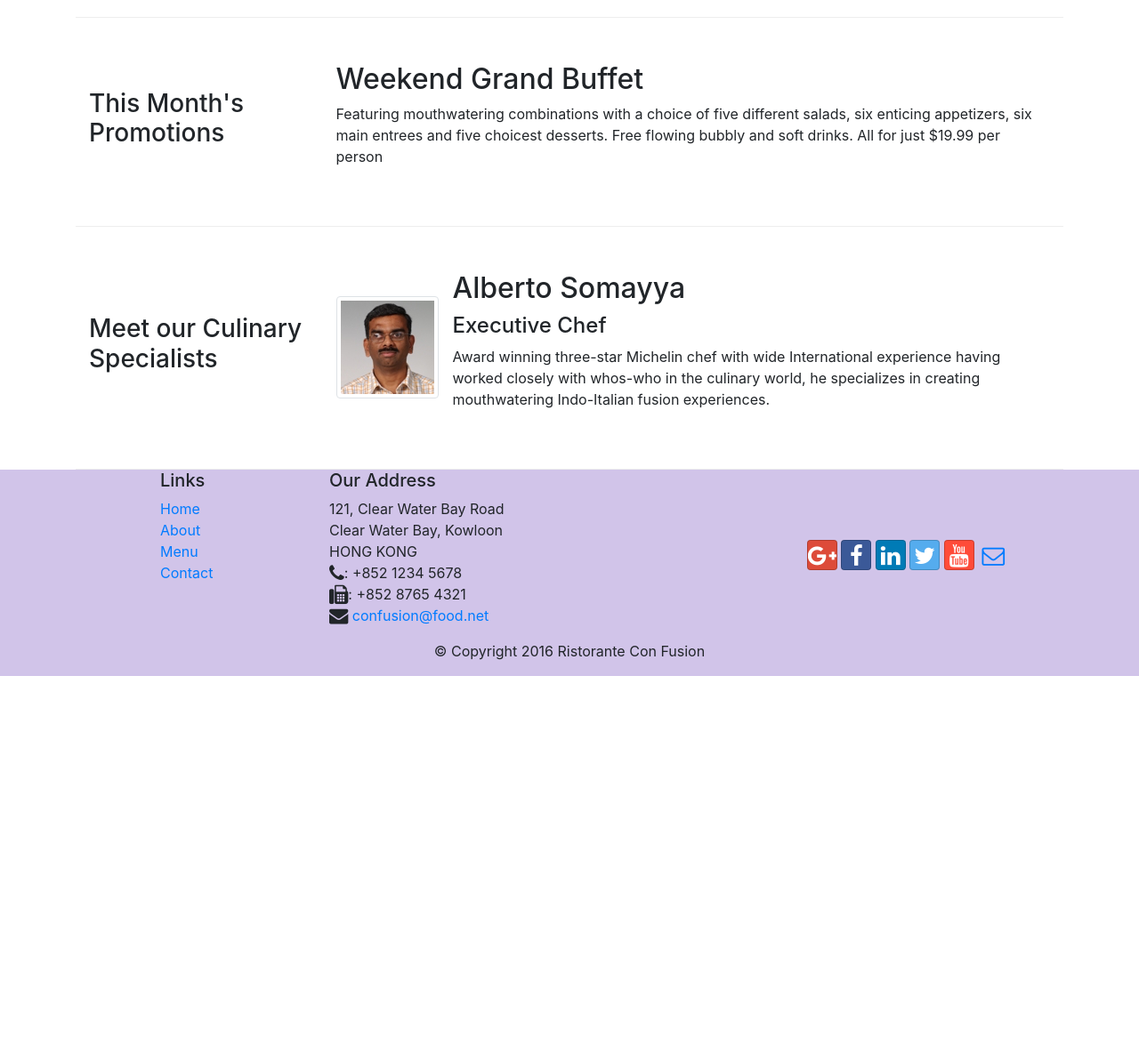
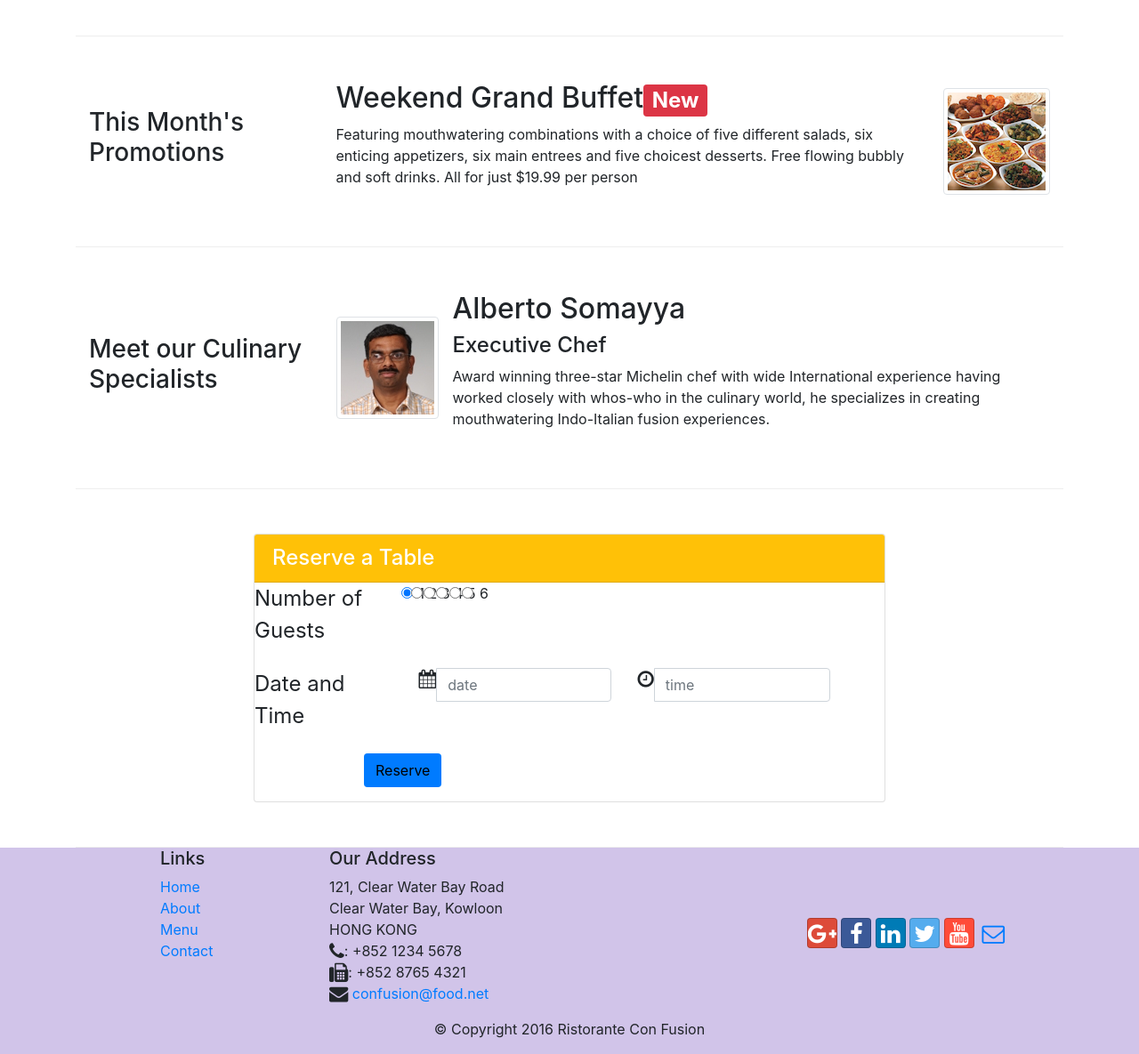
Before and after one commit to baczxh/confusion, a website: page index.html in a window 1280 px wide. Shown: the part 480-1665 px from the top of the page at 89% size. Before the commit the page ends 1240 px from the top, so only its background shows below. Drawn offline with nearby package versions, Linux system fonts and the light colour scheme.

Commit message:
assignment2

```diff
--- a/index.html
+++ b/index.html
@@ -35,12 +35,15 @@
     <header class="jumbotron">
         <div class="container">
             <div class="row row-header">
-                <div class="col-12 col-sm-8">
+                <div class="col-12 col-sm-6">
                     <h1>Ristorante con Fusion</h1>
                     <p>We take inspiration from the World's best cuisines, and create a unique fusion experience. Our lipsmacking creations will tickle your culinary senses!</p>
                 </div>
-                <div class="col col-sm align-self-center" >
+                <div class="col col-sm-3 align-self-center" >
                     <img src="img/logo.png" class="img-fluid">
+                </div>
+                <div class="col col-sm-3 align-self-center" >
+                    <a class="btn btn-block bg-warning"  href="#reservecard">Reserve</a>
                 </div>
             </div>
         </div>
@@ -64,12 +67,18 @@
 
 
         <div class="row row-content align-items-center">
-            <div class="col-sm-4 push-sm-8 col-md-3 push-md-9">
+            <div class="col-sm-4  col-md-3 ">
                 <h3>This Month's Promotions</h3>
             </div>
-            <div class="col-sm pull-sm-4 col-md pull-md-3">
-                <h2>Weekend Grand Buffet</h2>
-                <p>Featuring mouthwatering combinations with a choice of five different salads, six enticing appetizers, six main entrees and five choicest desserts. Free flowing bubbly and soft drinks. All for just $19.99 per person </p>
+            <div class="col-sm-8  col-md-9 ">
+                <div class="media">
+
+                    <div class="media-body">
+                        <h2 class="mt-0">Weekend Grand Buffet<span class="badge badge-danger">New</span> </h2>
+                        <p class="hidden-xs-down">Featuring mouthwatering combinations with a choice of five different salads, six enticing appetizers, six main entrees and five choicest desserts. Free flowing bubbly and soft drinks. All for just $19.99 per person </p>
+                    </div>
+                      <img class="d-flx ml-3 img-thumbnail align-self-center" src="img/buffet.png" alt="buffet">
+                </div>
             </div>
         </div>
 
@@ -84,6 +93,67 @@
                          <h2 class="mt-0">Alberto Somayya</h2>
                          <h4>Executive Chef</h4>
                         <p class="hidden-xs-down">Award winning three-star Michelin chef with wide International experience having worked closely with whos-who in the culinary world, he specializes in creating mouthwatering Indo-Italian fusion experiences. </p>
+                    </div>
+                </div>
+            </div>
+        </div>
+        <div class="row row-content ">
+            <div class="col-12 col-sm-8 offset-sm-2" >
+                <div class="card" id="reservecard">
+                    <h4 class="card-header bg-warning text-white">Reserve a Table</h4>
+                    <div class="card-block">
+                        <fieldset class="form-group ">
+                            <div class="row  ">
+                                <div class="col-12 col-sm-3">
+                                   <legend >Number of Guests</legend>
+                                </div>
+                               <div class="col-12 col-sm-9">
+                                  <label class="form-check-label">
+                                        <input type="radio" class="form-check-input" name="guestnumber" id="guest1" value="1" checked>1
+                                  </label>
+                                   <label class="form-check-label">
+                                        <input type="radio" class="form-check-input" name="guestnumber" id="guest2" value="2" >2
+                                   </label>
+                                   <label class="form-check-label">
+                                         <input type="radio" class="form-check-input" name="guestnumber" id="guest3" value="3"> 3
+                                   </label>
+                                   <label class="form-check-label">
+                                        <input type="radio" class="form-check-input" name="guestnumber" id="guest4" value="4"> 4
+                                   </label>
+                                   <label class="form-check-label">
+                                        <input type="radio" class="form-check-input" name="guestnumber" id="guest3" value="5"> 5
+                                   </label>
+                                    <label class="form-check-label">
+                                        <input type="radio" class="form-check-input" name="guestnumber" id="guest3" value="6"> 6
+                                    </label>
+                                </div>
+                            </div>
+                        </fieldset>
+                         <fieldset class="form-group ">
+                            <div class="row  ">
+                                <div class="col-12 col-sm-3">
+                                   <legend >Date and Time</legend>
+                                </div>
+                                <div class="col-12 col-sm-4">
+                                    <div class="input-group">
+                                       <div class="input-group-addon"><i class="fa fa-calendar fa-lg" ></i></div>
+                                      <input type="text" class="form-control" name="reserve date" id="reservedate" placeholder="date" >
+                                   </div>
+                                </div>
+                                <div class="col-12 col-sm-4">
+                                    <div class="input-group">
+                                       <div class="input-group-addon"><i class="fa fa-clock-o fa-lg" ></i></div>
+                                       <input type="text" class="form-control" name="reserve time" id="reservetime" placeholder="time" >
+                                    </div>
+                                </div>
+                            </div>
+                        </fieldset>
+                        <div class="form-group row">
+                            <div class="offset-md-2 col-md-10">
+                                <button type="submit" class="btn bg-primary">Reserve</button>
+                            </div>
+
+                        </div>
                     </div>
                 </div>
             </div>
```
Also changed, not shown: 1 other file.
